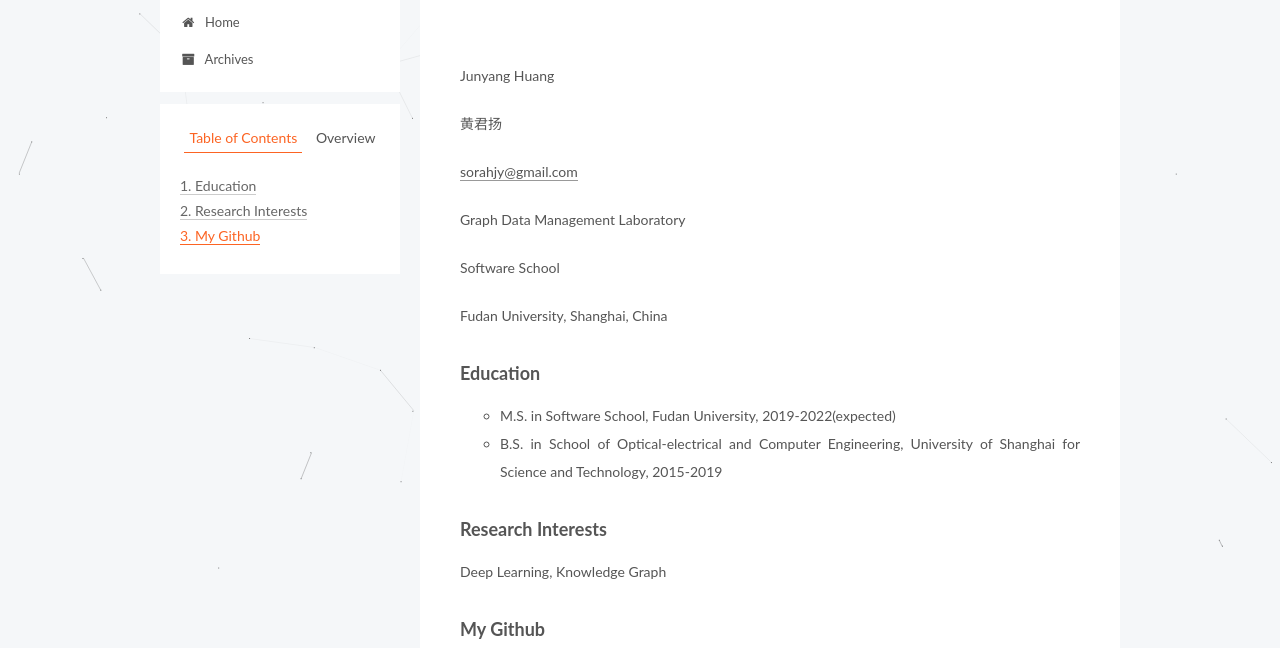
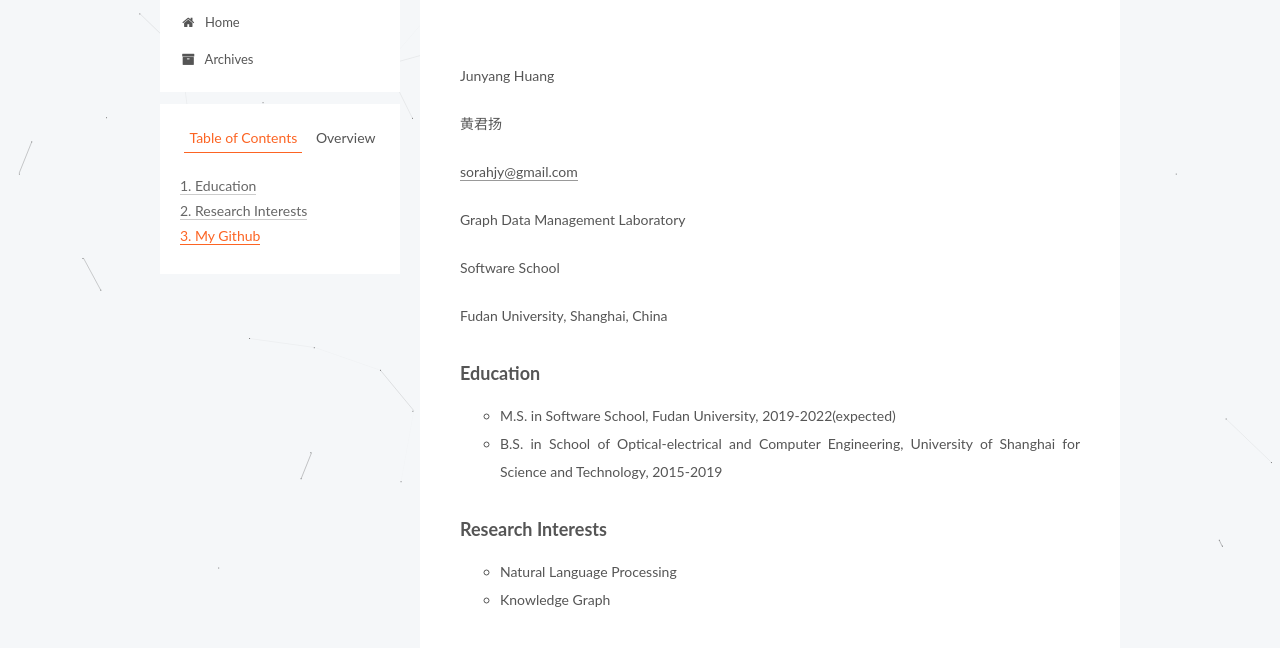
Before and after one commit to sorahjy/sorahjy.github.io, a plain HTML site: page 2020/01/19/AbountMe/index.html in a window 1280 px wide. Shown: the part 141-789 px from the top of the page. Drawn offline with Linux system fonts and the light colour scheme.

Commit message:
Site updated: 2020-01-19 12:37:09

```diff
--- a/2020/01/19/AbountMe/index.html
+++ b/2020/01/19/AbountMe/index.html
@@ -87,7 +87,7 @@
 <meta property="og:description" content="Junyang Huang 黄君扬 sorahjy@gmail.com Graph Data Management Laboratory Software School Fudan University, Shanghai, China Education M.S. in Software School, Fudan University, 2019-2022(expected) B.S. in">
 <meta property="og:locale" content="en_US">
 <meta property="article:published_time" content="2020-01-19T04:15:00.000Z">
-<meta property="article:modified_time" content="2020-01-19T04:28:29.828Z">
+<meta property="article:modified_time" content="2020-01-19T04:37:01.805Z">
 <meta property="article:author" content="Junyang Huang">
 <meta property="article:tag" content="Question Answering">
 <meta property="article:tag" content="Knowledge Graph">
@@ -311,7 +311,10 @@
 <li>M.S. in Software School, Fudan University, 2019-2022(expected)</li>
 <li>B.S. in School of Optical-electrical and Computer Engineering, University of Shanghai for Science and Technology, 2015-2019</li>
 </ul>
-<h3 id="Research-Interests"><a href="#Research-Interests" class="headerlink" title="Research Interests"></a>Research Interests</h3><p>Deep Learning, Knowledge Graph</p>
+<h3 id="Research-Interests"><a href="#Research-Interests" class="headerlink" title="Research Interests"></a>Research Interests</h3><ul>
+<li>Natural Language Processing</li>
+<li>Knowledge Graph</li>
+</ul>
 <h3 id="My-Github"><a href="#My-Github" class="headerlink" title="My Github"></a>My Github</h3><p><a href="https://github.com/sorahjy" target="_blank" rel="noopener">https://github.com/sorahjy</a></p>
 
 
```
Also changed, not shown: index.html (+4 -1 lines).
